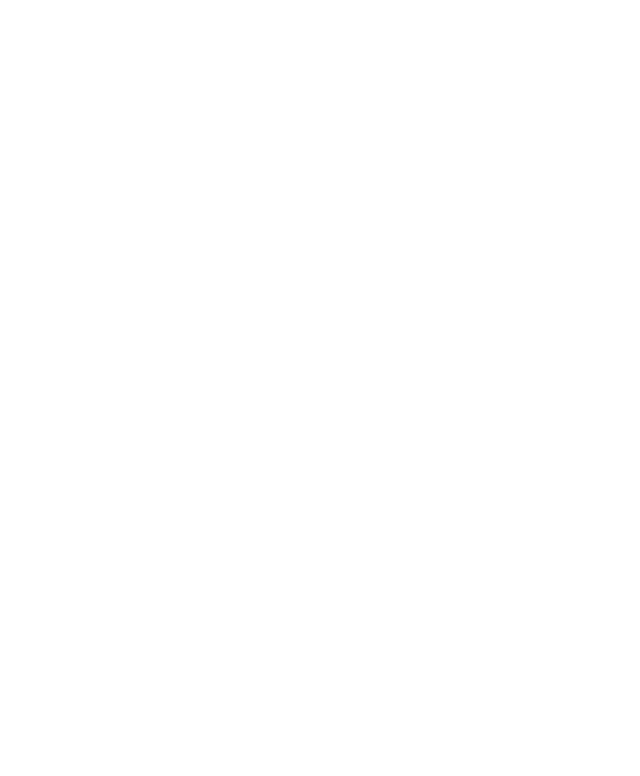
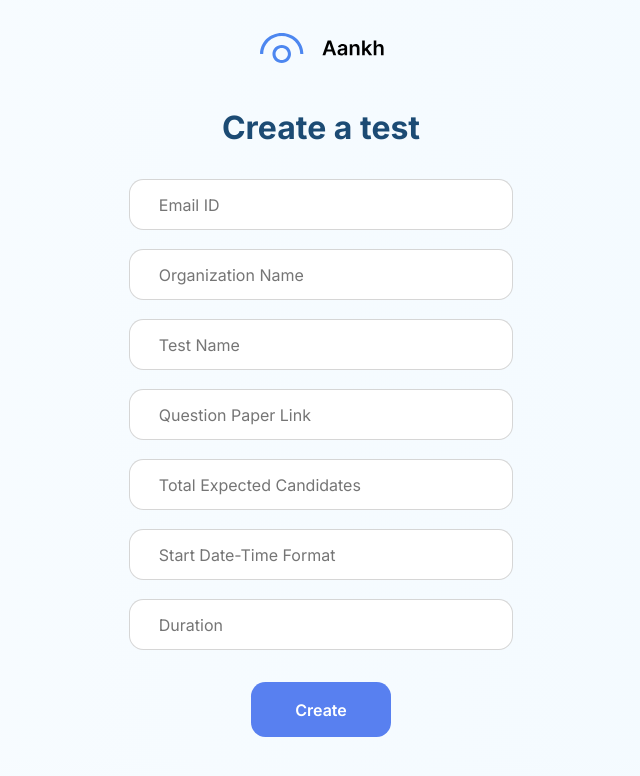
Before and after one commit to tusharnankani/Aankh, a React (Create React App) app in the folder client/: page /create in a window 1280 px wide. Before the commit this address had no page. Shown: the top 776 px of the page, without its empty margins (319-959 px from the left). Built offline with nearby package versions, Linux system fonts and the light colour scheme.

Commit message:
:hammer: fix: Register & Create

```diff
--- a/client/src/App.js
+++ b/client/src/App.js
@@ -1,5 +1,12 @@
 import React from 'react';
-import { Create, Dashboard, Landing, Register, Status } from './containers';
+import {
+	Create,
+	Dashboard,
+	Landing,
+	Login,
+	Register,
+	Status
+} from './containers';
 import { BrowserRouter, Routes, Route } from 'react-router-dom';
 import './App.css';
 
@@ -10,6 +17,8 @@ const App = () => {
 				<Routes>
 					<Route exact path="/" element={<Landing />} />
 					<Route path="/register" element={<Register />} />
+					<Route path="/create" element={<Create />} />
+					<Route path="/login" element={<Login />} />
 				</Routes>
 			</BrowserRouter>
 		</div>
--- a/client/src/containers/create/Create.jsx
+++ b/client/src/containers/create/Create.jsx
@@ -0,0 +1,36 @@
+import React from 'react';
+import logo from './../../assets/logofont.svg';
+import { CommonInput, CtaButton } from '../../components';
+import './create.css';
+
+const inputField = [
+	'Email ID',
+	'Organization Name',
+	'Test Name',
+	'Question Paper Link',
+	'Total Expected Candidates',
+	'Start Date-Time Format',
+	'Duration'
+];
+
+const Create = () => {
+	return (
+		<div className="client-create">
+			<div className="logo">
+				<img src={logo} alt="aankh-logo" />
+			</div>
+			<div className="create-form">
+				<h1 className="title-heading">Create a test</h1>
+				<div className="input-fields">
+					{inputField.map((item) => (
+						<CommonInput placeholderText={item} />
+					))}
+				</div>
+
+				<CtaButton text="Create" />
+			</div>
+		</div>
+	);
+};
+
+export default Create;
--- a/client/src/containers/create/create.css
+++ b/client/src/containers/create/create.css
@@ -0,0 +1,35 @@
+.client-create .logo img {
+	width: 8rem;
+}
+
+.client-create {
+	display: flex;
+	flex-direction: column;
+	align-items: center;
+	justify-content: center;
+	gap: 2em;
+	margin: 1.5rem;
+}
+
+.client-create .create-form {
+	display: flex;
+	flex-direction: column;
+	align-items: center;
+	justify-content: center;
+	gap: 2em;
+}
+
+.input-fields {
+	max-width: 40vw;
+	min-width: 30vw;
+	display: flex;
+	flex-direction: column;
+	align-items: center;
+	justify-content: center;
+	gap: 1.2em;
+}
+
+.input-fields input {
+	padding: 0.9rem 1.8rem;
+	font-size: 1rem;
+}
--- a/client/src/containers/index.js
+++ b/client/src/containers/index.js
@@ -1,5 +1,6 @@
 export { default as Create } from './create/Create';
 export { default as Dashboard } from './dashboard/Dashboard';
 export { default as Landing } from './landing/Landing';
+export { default as Login } from './login/Login';
 export { default as Register } from './register/Register';
 export { default as Status } from './status/Status';
--- a/client/src/containers/landing/Landing.jsx
+++ b/client/src/containers/landing/Landing.jsx
@@ -21,14 +21,14 @@ const Landing = () => {
 					</p>
 				</div>
 				<div className="landing-cta">
-					<a href="/register">
+					<a href="/create">
 						<CtaButton text="Create a test" />
 					</a>
 					<p className="desc">OR</p>
 					<div className="input-item unique-link">
 						<CommonInput placeholderText="Unique test link?" />
 						<span className="join-link">
-							<a href="/">Join</a>
+							<a href="/register">Join</a>
 						</span>
 					</div>
 				</div>
--- a/client/src/containers/register/Register.jsx
+++ b/client/src/containers/register/Register.jsx
@@ -3,15 +3,7 @@ import './register.css';
 import logo from './../../assets/logofont.svg';
 import { CommonInput, CtaButton } from '../../components';
 
-const inputField = [
-	'Email ID',
-	'Organization Name',
-	'Test Name',
-	'Question Paper Link',
-	'Total Expected Candidates',
-	'Start Date-Time Format',
-	'Duration'
-];
+const inputField = [ 'Email ID', 'Full Name', 'Password' ];
 
 const Register = () => {
 	return (
@@ -19,15 +11,15 @@ const Register = () => {
 			<div className="logo">
 				<img src={logo} alt="aankh-logo" />
 			</div>
-			<div className="create-form">
-				<h1 className="title-heading">Create a test</h1>
+			<div className="register-form">
+				<h1 className="title-heading">Register</h1>
 				<div className="input-fields">
 					{inputField.map((item) => (
 						<CommonInput placeholderText={item} />
 					))}
 				</div>
-
-				<CtaButton text="Create" />
+				<div className="image-capture">Image Capture</div>
+				<CtaButton text="Register" />
 			</div>
 		</div>
 	);
--- a/client/src/containers/register/register.css
+++ b/client/src/containers/register/register.css
@@ -11,7 +11,7 @@
 	margin: 1.5rem;
 }
 
-.user-register .create-form {
+.user-register .register-form {
 	display: flex;
 	flex-direction: column;
 	align-items: center;
@@ -19,7 +19,7 @@
 	gap: 2em;
 }
 
-.input-fields {
+.register-form .input-fields {
 	max-width: 40vw;
 	min-width: 30vw;
 	display: flex;
```
